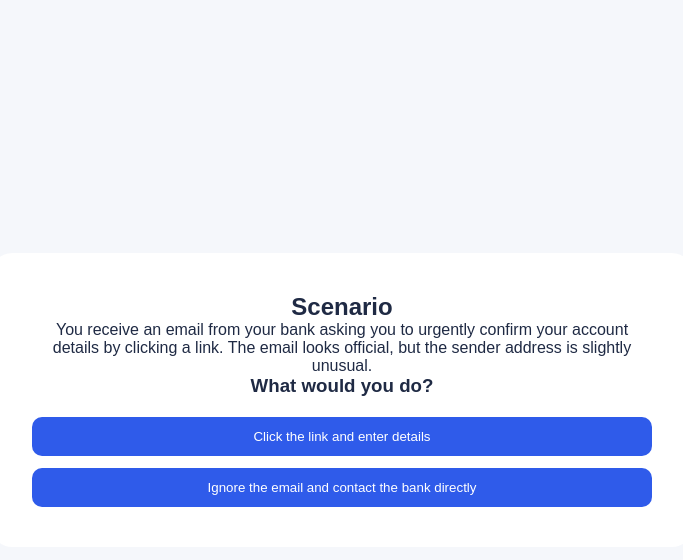
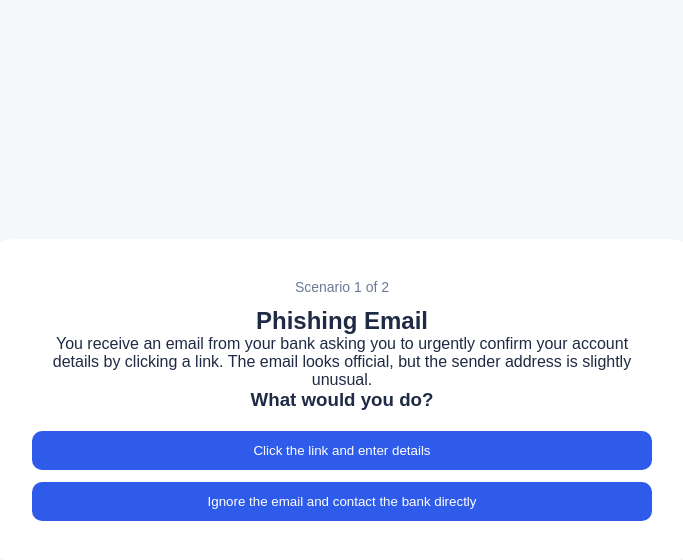
Before and after one commit to future-genius16/digital-literacy-simulator, a React app in the folder frontend/: page / in a window 1280 px wide. Both pictures are taken after a click on the button "Start training". Shown: the top 560 px of the page, without its empty margins (298-981 px from the left). Built offline with nearby package versions, Linux system fonts and the light colour scheme; the HTML template or start-up script is replaced by a standard one.

Commit message:
add multiple phishing scenarios with navigation

```diff
--- a/frontend/src/App.jsx
+++ b/frontend/src/App.jsx
@@ -1,8 +1,65 @@
 import { useState } from "react"
+
+const scenarios = [
+  {
+    id: 1,
+    title: "Phishing Email",
+    text: "You receive an email from your bank asking you to urgently confirm your account details by clicking a link. The email looks official, but the sender address is slightly unusual.",
+    options: [
+      {
+        text: "Click the link and enter details",
+        isCorrect: false,
+      },
+      {
+        text: "Ignore the email and contact the bank directly",
+        isCorrect: true,
+      },
+    ],
+    explanation:
+      "This is likely a phishing attempt. Suspicious links and unusual sender addresses are important warning signs.",
+  },
+  {
+    id: 2,
+    title: "Urgent Prize Message",
+    text: "You receive a message saying that you won a prize and need to confirm your phone number and bank card details within 10 minutes.",
+    options: [
+      {
+        text: "Send the requested information immediately",
+        isCorrect: false,
+      },
+      {
+        text: "Do not respond and report the message as suspicious",
+        isCorrect: true,
+      },
+    ],
+    explanation:
+      "Urgency and requests for sensitive information are common signs of online fraud.",
+  },
+]
 
 function App() {
   const [started, setStarted] = useState(false)
-  const [answer, setAnswer] = useState(null)
+  const [currentScenarioIndex, setCurrentScenarioIndex] = useState(0)
+  const [selectedAnswer, setSelectedAnswer] = useState(null)
+  const [showExplanation, setShowExplanation] = useState(false)
+  const [finished, setFinished] = useState(false)
+
+  const currentScenario = scenarios[currentScenarioIndex]
+
+  const handleAnswerClick = (isCorrect) => {
+    setSelectedAnswer(isCorrect)
+    setShowExplanation(true)
+  }
+
+  const handleNextScenario = () => {
+    if (currentScenarioIndex < scenarios.length - 1) {
+      setCurrentScenarioIndex(currentScenarioIndex + 1)
+      setSelectedAnswer(null)
+      setShowExplanation(false)
+    } else {
+      setFinished(true)
+    }
+  }
 
   if (!started) {
     return (
@@ -23,7 +80,7 @@ function App() {
             <div className="module-card">
               <h3>Information Evaluation</h3>
               <p>Learn how to identify fake news and unreliable sources.</p>
-              <button onClick={() => setStarted(true)}>Start</button>
+              <button>Start</button>
             </div>
 
             <div className="module-card">
@@ -35,9 +92,31 @@ function App() {
             <div className="module-card">
               <h3>Data Protection</h3>
               <p>Understand how to protect your personal information online.</p>
-              <button onClick={() => setStarted(true)}>Start</button>
+              <button>Start</button>
             </div>
           </div>
+        </div>
+      </div>
+    )
+  }
+
+  if (finished) {
+    return (
+      <div className="app">
+        <div className="scenario">
+          <h2>Module completed</h2>
+          <p>You have completed the Phishing & Threats module.</p>
+          <button
+            onClick={() => {
+              setStarted(false)
+              setCurrentScenarioIndex(0)
+              setSelectedAnswer(null)
+              setShowExplanation(false)
+              setFinished(false)
+            }}
+          >
+            Back to homepage
+          </button>
         </div>
       </div>
     )
@@ -46,36 +125,39 @@ function App() {
   return (
     <div className="app">
       <div className="scenario">
-        <h2>Scenario</h2>
+        <p className="scenario-label">
+          Scenario {currentScenarioIndex + 1} of {scenarios.length}
+        </p>
 
-        <p>
-          You receive an email from your bank asking you to urgently confirm your
-          account details by clicking a link. The email looks official, but the
-          sender address is slightly unusual.
-        </p>
+        <h2>{currentScenario.title}</h2>
+
+        <p>{currentScenario.text}</p>
 
         <h3>What would you do?</h3>
 
         <div className="answers">
-          <button onClick={() => setAnswer("wrong")}>
-            Click the link and enter details
-          </button>
-
-          <button onClick={() => setAnswer("correct")}>
-            Ignore the email and contact the bank directly
-          </button>
+          {currentScenario.options.map((option, index) => (
+            <button
+              key={index}
+              onClick={() => handleAnswerClick(option.isCorrect)}
+              disabled={showExplanation}
+            >
+              {option.text}
+            </button>
+          ))}
         </div>
 
-        {answer === "correct" && (
-          <p className="correct">
-            ✅ Correct! This is likely a phishing attempt.
-          </p>
-        )}
+        {showExplanation && (
+          <div className="feedback-box">
+            <p className={selectedAnswer ? "correct" : "wrong"}>
+              {selectedAnswer ? "✅ Correct!" : "❌ Incorrect."}
+            </p>
+            <p>{currentScenario.explanation}</p>
 
-        {answer === "wrong" && (
-          <p className="wrong">
-            ❌ Incorrect. You should never click suspicious links.
-          </p>
+            <button className="next-button" onClick={handleNextScenario}>
+              Next scenario
+            </button>
+          </div>
         )}
       </div>
     </div>
--- a/frontend/src/index.css
+++ b/frontend/src/index.css
@@ -135,3 +135,26 @@ body {
   color: red;
   margin-top: 20px;
 }
+
+.scenario-label {
+  font-size: 14px;
+  color: #6b7a99;
+  margin-bottom: 12px;
+}
+
+.feedback-box {
+  margin-top: 24px;
+  padding: 20px;
+  background: #f5f7fb;
+  border-radius: 16px;
+}
+
+.next-button {
+  margin-top: 16px;
+  background: #2f5bea;
+  color: white;
+  border: none;
+  padding: 12px 20px;
+  border-radius: 10px;
+  cursor: pointer;
+}
```
